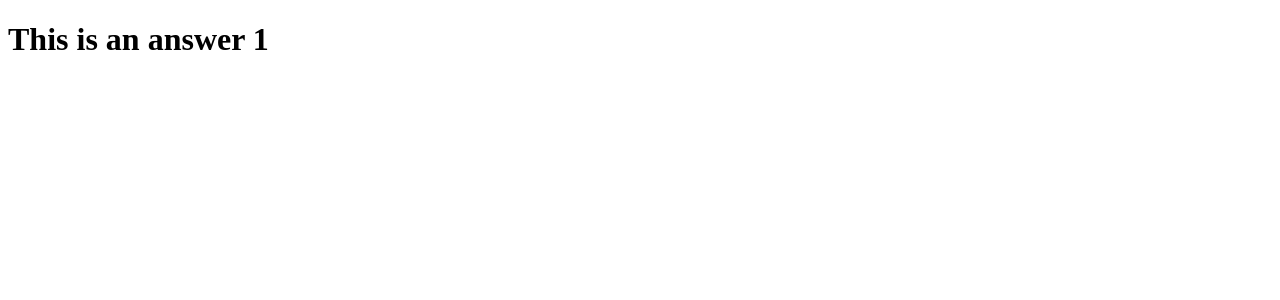
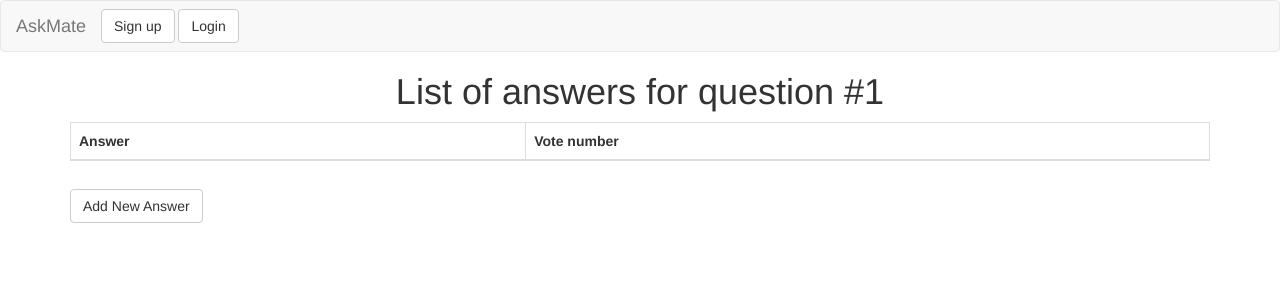
Before and after one commit to ginapaal/new_askmate, a Flask app: page /question/1 in a window 1280 px wide. Shown: the top 300 px of the page. Run offline with Flask 2, Linux system fonts and the light colour scheme; lists and menus that the app fills with data are empty; some libraries are stand-ins or nearby versions.

```diff
--- a/main.py
+++ b/main.py
@@ -1,6 +1,7 @@
-from flask import Flask, render_template, redirect, request
+from flask import Flask, render_template, redirect, request, url_for
 import database_connection
 import question_queries
+import answer_queries
 from datetime import datetime
 import json
 
@@ -30,10 +31,28 @@ def ask_new_question():
     return redirect("/")
 
 
+@app.route("/question/<question_id>/answers", methods=["GET", "POST"])
+def answer_data(question_id):
+    question_id = request.form['questionID']
+    print(question_id)
+    result = answer_queries.answer_data(database_connection.connect_to_db(), question_id)
+    result = json.dumps(result)
+    return result
+
+
 @app.route("/question/<question_id>", methods=["GET", "POST"])
 def list_answers(question_id):
     return render_template("answers.html", question_id=question_id)
 
 
+@app.route("/question/<question_id>/new_answer", methods=["GET", "POST"])
+def new_answer(question_id):
+    sub_time = datetime.now()
+    message = request.form['answer_message']
+    answer_queries.new_question(database_connection.connect_to_db(), sub_time, question_id, message)
+
+    return redirect("/")
+
+
 if __name__ == '__main__':
     app.run(debug=True)
--- /dev/null
+++ b/static/css/answers.css
@@ -0,0 +1,7 @@
+h1 {
+    text-align: center;
+}
+
+#new_answer_text {
+    display: none;
+}
--- /dev/null
+++ b/static/js/answers.js
@@ -0,0 +1,20 @@
+function newAnswerForm() {
+    var answerForm = $('#new_answer_text');
+    var answerButton = $("#answer-button");
+
+    answerButton.on('click', function() {
+        answerForm.toggle('slow');
+    });
+
+    var submitAnswer = $('#sendAnswer');
+    submitAnswer.on('click', function(event) {
+        event.stopImmediatePropagation();
+        answerForm.hide(500);
+    });
+}
+
+function main() {
+    newAnswerForm();
+}
+
+$(document).ready(main);
--- a/templates/answers.html
+++ b/templates/answers.html
@@ -4,9 +4,63 @@
     <meta charset="UTF-8">
     <meta name="viewport" content="width=device-width, initial-scale=1.0">
     <meta http-equiv="X-UA-Compatible" content="ie=edge">
-    <title>Document</title>
+    <title>AskMate - answers</title>
+    <link rel="stylesheet" href="https://maxcdn.bootstrapcdn.com/bootstrap/3.3.7/css/bootstrap.min.css" integrity="sha384-BVYiiSIFeK1dGmJRAkycuHAHRg32OmUcww7on3RYdg4Va+PmSTsz/K68vbdEjh4u" crossorigin="anonymous">
+    <script src="https://ajax.googleapis.com/ajax/libs/jquery/3.2.1/jquery.min.js" defer></script>
+    <link rel="stylesheet" href="{{ url_for('static', filename='css/answers.css') }}">
+    <script type="text/javascript" src="{{ url_for('static', filename='js/answers.js') }}" defer></script>
 </head>
 <body>
-    <h1> This is an answer {{ question_id }} </h1>
+    <!-- Navbar-->
+    <nav class="navbar navbar-default">
+        <div class="conatiner-fluid">
+            <div class="navbar-header">
+                <a class="navbar-brand" href="/"> AskMate </a>
+            </div>
+            <ul class="nav navbar-nav">
+                <a href="/sign_up"><button type="button" class="btn btn-default navbar-btn">Sign up</button></a>
+                <a href="/login"><button type="button" class="btn btn-default navbar-btn"> Login </button></a>
+            </ul>
+        </div>
+    </nav>
+
+    <h1> List of answers for question #{{ question_id }} </h1>
+
+    <!-- Table -->
+
+    <div class="container table-responsive">
+    <table class="table table-hover table-bordered">
+        <thead>
+            <tr>
+                <th> Answer </th>
+                <th> Vote number </th>
+            </tr>
+        </thead>
+        <tbody class="table table-striped" id="tbody">
+
+        </tbody>
+    </table>
+    </div>
+
+    <!-- New answer -->
+
+     <div class="container">
+        <div id="addanswer-container">
+            <button type="button" class="btn btn-default navbar-btn" id="answer-button">Add New Answer</button>
+        </div>
+        <div class="row">
+        <form action="/question/{{ question_id }}/new_answer" method="POST">
+            <div class="span4" id="new_answer_text">
+                    <div class="span6">
+                        <textarea minlength="10" rows="5" cols="50" placeholder="Add new answer" name="answer_message"></textarea>
+                        <div class="span2">
+                            <input class="btn btn-default navbar-btn" type="submit" id="sendAnswer" value="Answer it">
+                        </div>
+                    </div>
+                </div>
+            </div>
+        </form>
+        </div>
+    </div>
 </body>
 </html>
--- a/templates/main.html
+++ b/templates/main.html
@@ -30,7 +30,7 @@
     <h1 class="h1"> AskMate </h1>
     <!-- Table -->
     <div class="container table-responsive">
-    <table class="table table-hover table-bordered">
+    <table class="table table-hover table-bordered" id="questions">
         <thead>
             <tr>
                 <th> Question </th>
```
Also changed, not shown: answer_queries.py (added, +14 -0 lines), static/js/main.js (+19 -1 lines).
